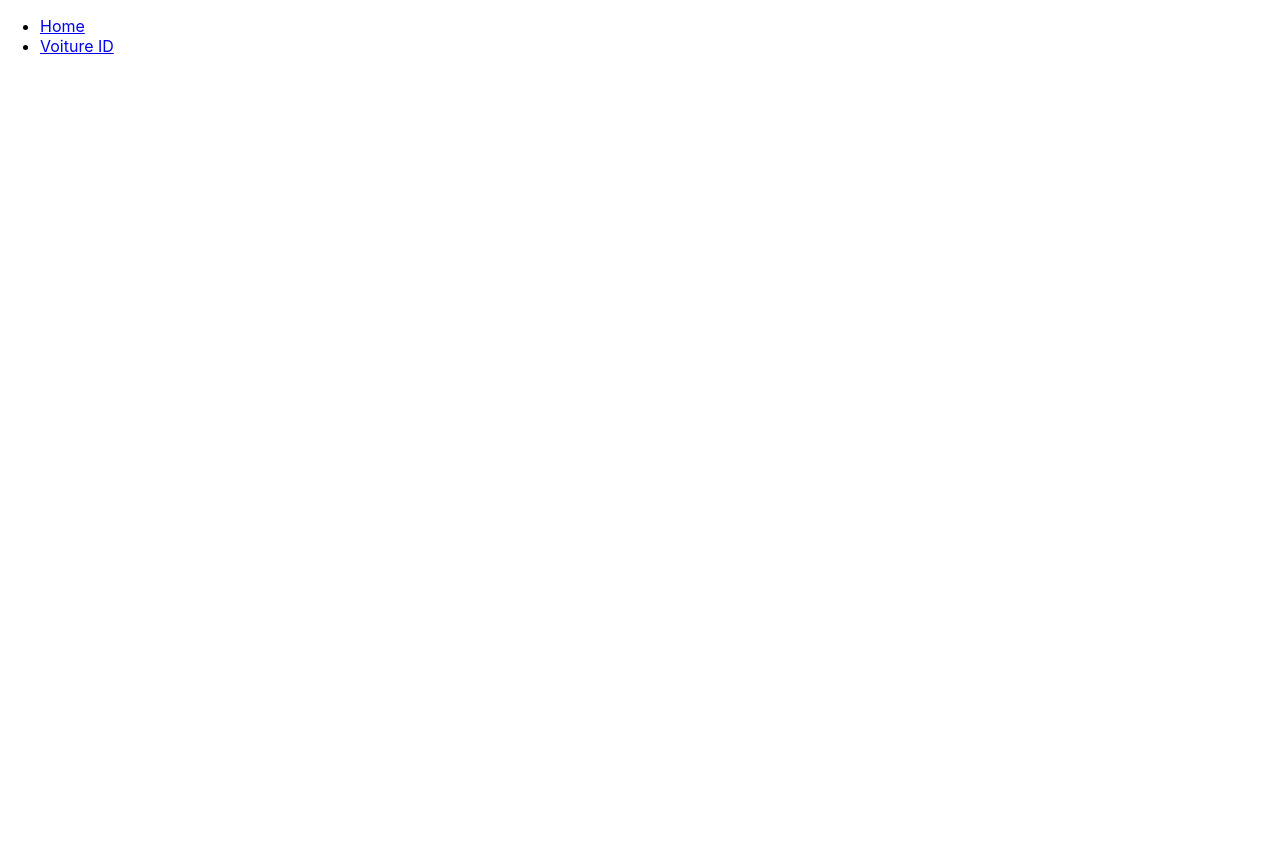
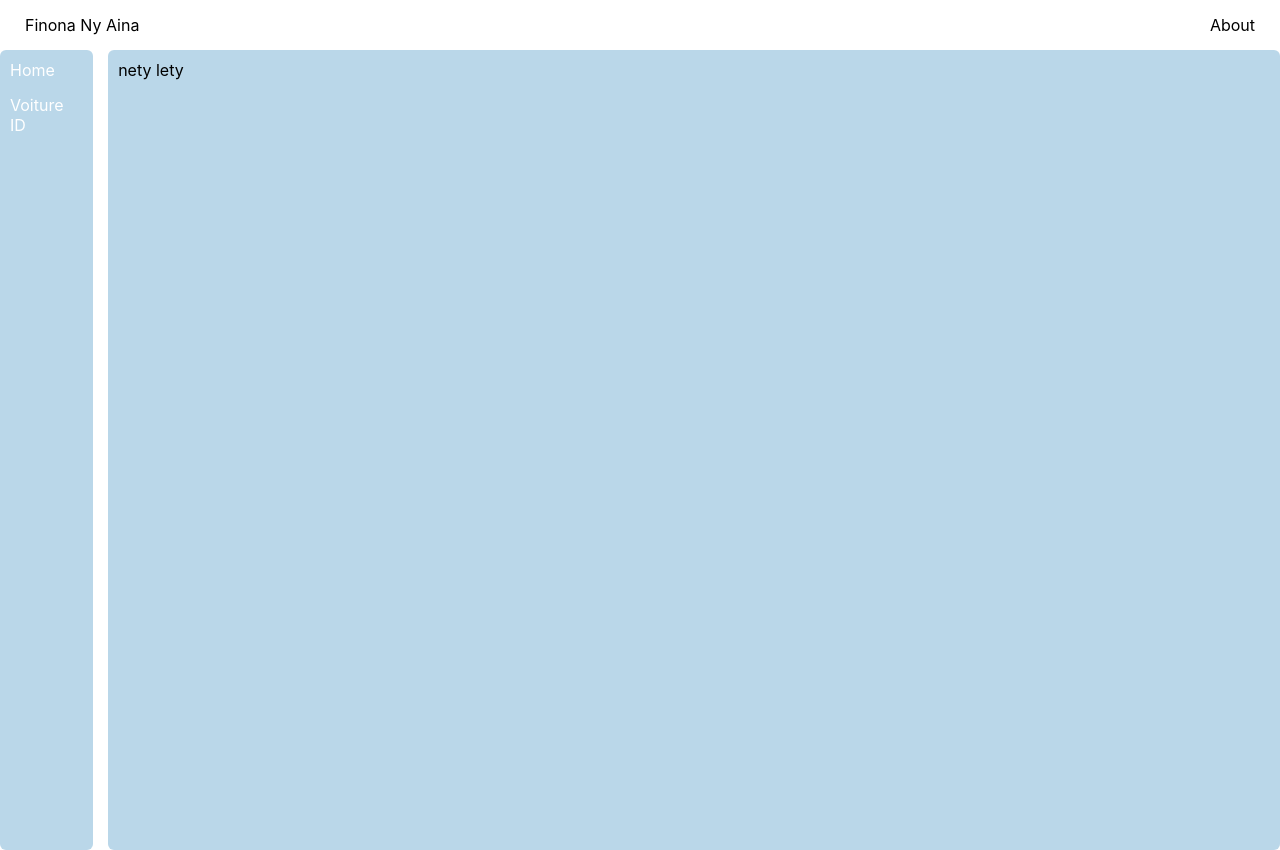
Before and after one commit to FinoanaNyAina/MiniPisciculture, a React (Create React App) app: page / in a window 1280 px wide. Before the commit the page ends 800 px from the top, so only its background shows below. Built offline with nearby package versions, Linux system fonts and the light colour scheme.

Commit message:
mise au point de mon projet voiture

```diff
--- a/src/page/App.jsx
+++ b/src/page/App.jsx
@@ -1,15 +1,49 @@
 import React from 'react';
-import { Routes, Route } from 'react-router-dom';
+import { Routes, Route, Link } from 'react-router-dom';
 import Home from './home/components/Home';
 import Voiture from './auto/components/Voiture';
+import './app.css';
 function App() {
 
     return (
+
         <>
-            <Routes>
-                <Route path='/' element={<Home />} ></Route>
-                <Route path='/voiture' element={<Voiture />}></Route>
-            </Routes>
+            <div className='body'>
+                <div className='title'>
+                    <div>
+                        <p>Finona Ny Aina </p>
+                    </div>
+                    <div>
+                        <p>About</p>
+                    </div>
+                </div>
+
+                <div className='container'>
+                    <div className='nav-gauche'>
+                        <div>
+                            <nav>
+                                <ul className='ul-nav'>
+                                    <li><Link to="/" className='link'> Home </Link></li>
+                                    <li><Link to="/voiture" className='link'> Voiture ID </Link></li>
+                                </ul>
+                            </nav>
+                        </div>
+
+                    </div>
+
+                    <div className='nav-droite'>
+
+                        <Routes>
+                            <Route path='/' element={<Home />} ></Route>
+                            <Route path='/voiture' element={<Voiture />}></Route>
+                        </Routes>
+
+                    </div>
+
+                </div>
+            </div>
+
+
 
         </>
     )
--- /dev/null
+++ b/src/page/app.css
@@ -0,0 +1,53 @@
+*,
+::after,
+::before {
+    box-sizing: border-box;
+    margin: 0;
+    padding: 0;
+}
+
+/* Structure du page */
+.title {
+    display: flex;
+    justify-content: space-between;
+    padding: 15px 25px;
+}
+
+.container {
+    width: 100vw;
+    height: 100vh;
+    display: flex;
+    flex-direction: row;
+    gap: 15px;
+}
+
+.nav-gauche {
+    width: 100px;
+    height: 100%;
+    background-color: #BAD7E9;
+    padding: 10px;
+    border-radius: 6px;
+}
+
+.nav-droite {
+    height: 100%;
+    width: 100%;
+    background-color: #BAD7E9;
+    padding: 10px;
+    border-radius: 6px;
+}
+
+/* Style du contenue */
+
+.ul-nav {
+    list-style-type: none;
+    display: flex;
+    flex-direction: column;
+    gap: 15px;
+}
+
+
+.link {
+    text-decoration: none;
+    color: white;
+}
--- a/src/page/auto/components/Voiture.jsx
+++ b/src/page/auto/components/Voiture.jsx
@@ -1,5 +1,4 @@
 import React from "react";
-
 function Voiture() {
 
     return (
--- a/src/page/home/components/Home.jsx
+++ b/src/page/home/components/Home.jsx
@@ -1,21 +1,11 @@
 import React from "react";
-import { Link } from "react-router-dom";
 
 function Home() {
 
     return (
         <>
             <div>
-                <nav>
-                    <ul>
-                        <li>
-                            <Link to="/" > Home </Link>
-                        </li>
-                        <li>
-                            <Link to="/voiture" > Voiture ID </Link>
-                        </li>
-                    </ul>
-                </nav>
+                <p>nety lety </p>
             </div>
         </>
     )
```
Also changed, not shown: src/page/exemple/Exemple.jsx (added, +56 -0 lines), src/page/home/styles/app.css (deleted).
